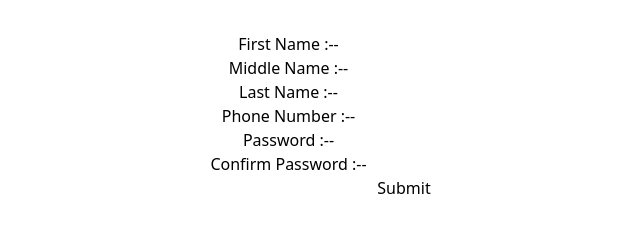
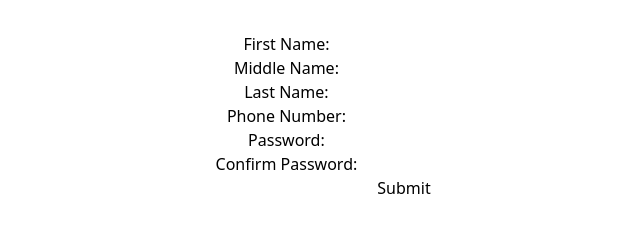
Before and after one commit to NEVIL77/Learning-New-Things, a React (Vite) app: page / in a window 1280 px wide. Shown: the top 225 px of the page, without its empty margins (236-876 px from the left). Built offline with nearby package versions, Linux system fonts and the light colour scheme.

Commit message:
form Changes

```diff
--- a/src/component/reactYulpForm/ReactYulpForm.jsx
+++ b/src/component/reactYulpForm/ReactYulpForm.jsx
@@ -1,83 +1,115 @@
-import { useEffect, useState } from "react"
-import * as Yup from "yup"
+import { useEffect, useState } from "react";
+import * as Yup from "yup";
 
-const ReactYulpForm = () => {
+const ReactYupForm = () => {
+    const [formData, setFormData] = useState({
+        firstName: "",
+        middleName: "",
+        lastName: "",
+        phoneNumber: "",
+        password: "",
+        confirmPassword: "",
+    });
 
-    const [formData , setFormData] = useState({
-        firstName : '',
-        middleName : '',
-        lastName : '',
-        phoneNumber : '',
-        password : '',
-        confirmPassword : '',
-    })
     const validationSchema = Yup.object({
         firstName: Yup.string().required("Please Enter the First Name"),
         middleName: Yup.string().required("Please Enter the Middle Name"),
-        LastName: Yup.string().required("Please Enter the Last Name"),
-        phoneNumber: Yup.string().required("Please Enter the Phone Number").min(10, "10 number min").max(10, "10 number max"),
-        password: Yup.string().required("Please Enter Valid Passsword").min(8, "Min 8 number required").max(12, "max 12 possible"),
-        confirmPassword: Yup.string().oneOf([Yup.ref("password")],"password not match"),
-    })
+        lastName: Yup.string().required("Please Enter the Last Name"),
+        phoneNumber: Yup.string()
+            .required("Please Enter the Phone Number")
+            .matches(/^\d+$/, "Phone number must be numeric")
+            .min(10, "Must be exactly 10 digits")
+            .max(10, "Must be exactly 10 digits"),
+        password: Yup.string()
+            .required("Please Enter a Valid Password")
+            .min(8, "Minimum 8 characters required")
+            .max(12, "Maximum 12 characters allowed"),
+        confirmPassword: Yup.string()
+            .required("Please confirm your password")
+            .oneOf([Yup.ref("password")], "Passwords do not match"),
+    });
+
     const handleSubmit = async (e) => {
-        e.preventDefault()
+        e.preventDefault();
 
-        try{
-            await validationSchema.validate(FormData,{ abortEarly:false })
-            console.log("Form is valid" ,FormData )
-        }catch(error){
-            console.error("error >",error)
+        try {
+            await validationSchema.validate(formData, { abortEarly: false });
+            console.log("Form is valid", formData);
+        } catch (error) {
+            console.error("Validation Errors >", error);
         }
-    }
+    };
 
     const handleChange = (e) => {
-        const {name, value} = e.target;
+        const { name, value } = e.target;
+        setFormData({ ...formData, [name]: value });
+    };
 
-        setFormData({
-          ...formData,
-          [name]: value,
-        });
-      };
-
-
-    useEffect(()=>{
-
-    },[])
+    useEffect(() => {
+        // Perform any setup or cleanup if necessary
+    }, []);
 
     return (
         <>
             <form onSubmit={handleSubmit}>
                 <div>
-                    <label>First Name :--</label>
-                    <input type="text" name="firstName" value={formData.firstName} />
+                    <label>First Name: </label>
+                    <input
+                        type="text"
+                        name="firstName"
+                        value={formData.firstName}
+                        onChange={handleChange}
+                    />
                 </div>
                 <div>
-                    <label>Middle Name :--</label>
-                    <input type="text" name="middleName" value={formData.middleName} />
-
+                    <label>Middle Name: </label>
+                    <input
+                        type="text"
+                        name="middleName"
+                        value={formData.middleName}
+                        onChange={handleChange}
+                    />
                 </div>
                 <div>
-                    <label>Last Name :--</label>
-                    <input type="text" name="lastName" value={formData.lastName} />
+                    <label>Last Name: </label>
+                    <input
+                        type="text"
+                        name="lastName"
+                        value={formData.lastName}
+                        onChange={handleChange}
+                    />
                 </div>
                 <div>
-                    <label>Phone Number :--</label>
-                    <input type="number" name="phoneNumber"  value={formData.phoneNumber} />
-
+                    <label>Phone Number: </label>
+                    <input
+                        type="text"
+                        name="phoneNumber"
+                        value={formData.phoneNumber}
+                        onChange={handleChange}
+                    />
                 </div>
                 <div>
-                    <label>Password :--</label>
-                    <input type="password" name="password" value={formData.password} />
+                    <label>Password: </label>
+                    <input
+                        type="password"
+                        name="password"
+                        value={formData.password}
+                        onChange={handleChange}
+                    />
                 </div>
                 <div>
-                    <label>Confirm Password :--</label>
-                    <input type="password" name="confirmPassword" value={formData.confirmPassword} />
+                    <label>Confirm Password: </label>
+                    <input
+                        type="password"
+                        name="confirmPassword"
+                        value={formData.confirmPassword}
+                        onChange={handleChange}
+                    />
                 </div>
                 <button type="submit">Submit</button>
             </form>
         </>
-    )
-}
-export default ReactYulpForm
+    );
+};
 
-// matches take rejex expression and error message
+export default ReactYupForm;
```
